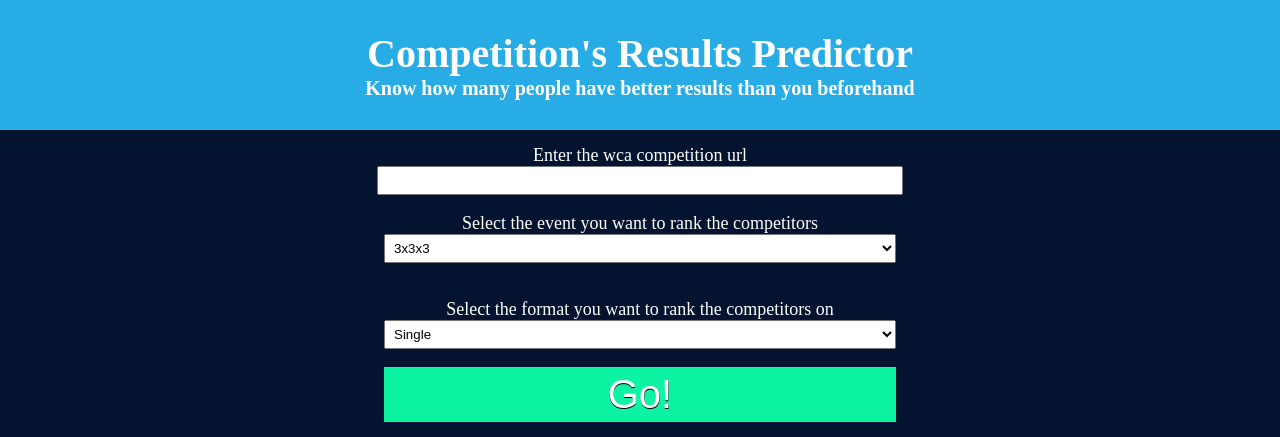
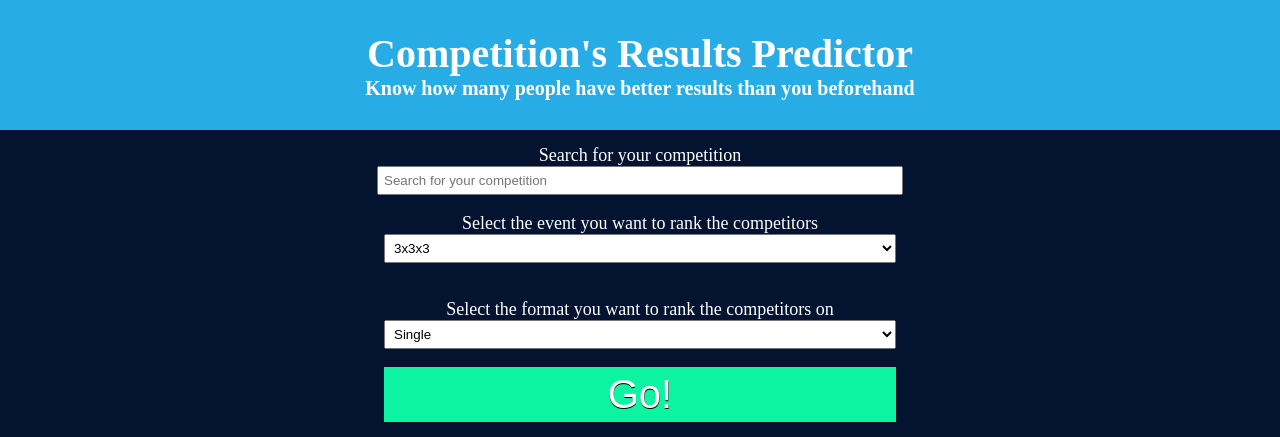
Before and after one commit to i6iesma/wca-competition-predictor, a Flask app: page / in a window 1280 px wide. Shown: the top 437 px of the page. Run offline with Flask 3, Linux system fonts and the light colour scheme; data that the repository does not hold is empty; some libraries are stand-ins or nearby versions.

Commit message:
added search box working with 0 known issues

```diff
--- a/python-app/app.py
+++ b/python-app/app.py
@@ -6,20 +6,14 @@ import main as backend
 app = Flask(__name__)
 application = app
 
-class AllUsers():
-    pb_users = []
-    smart_prediction_users = []
-    def __init__(self, pb_users, smart_prediction_users) -> None:
-        self.pb_users = pb_users
-        self.smart_prediction_users = smart_prediction_users
-current_users = AllUsers([], [])
 @app.route('/', methods=["POST", "GET"])
 def index():
     if request.method == "GET":
-        return render_template('index.html', users=[], event="", format="", len_users = 0,  url="")
+        ids, names = backend.get_all_competitions()
+        return render_template('index.html', comp_names=names, users=[], event="", format="", len_users = 0,  url="")
     elif request.method == "POST":
 
-        url = request.form.get('url')
+        competition_name = request.form.get('url')
         format = request.form.get('format')
         event = request.form.get('event')
         #Set the text on the fields and dropdowns to the option
@@ -27,15 +21,16 @@ def index():
         print("event is " + str(event))
         #Get the users from the backend
         #Filter the competition id from url like this https://www.worldcubeassociation.org/competitions/LazarilloOpen2023
-        competition_id = str(url).strip("https://www.worldcubeassociation.org/competitions/")
         #Get all the users already sorted
-        pb_users, smart_prediction_users = backend.main(competition_id, event, format)
+        pb_users, smart_prediction_users = backend.main(competition_name, event, format)
         mode_text = "By PB on the event specified"
+        ids, names = backend.get_all_competitions()
         #This is a very cheap trick which basically I take all of the user data that I need in
         #The javascript and place it in a hidden paragraph at the end of the page so js can access it
         jsonified_pb_users = json.dumps(pb_users, indent=2)
         jsonified_smart_prediction_users = json.dumps(smart_prediction_users, indent=2)
-        return render_template('index.html',  pb_users=pb_users, mode_text=mode_text,event=event, format=format, url=url, mode=mode, jsonified_pb_users=jsonified_pb_users, jsonified_smart_prediction_users=jsonified_smart_prediction_users)
+        return render_template('index.html',  comp_names=names, pb_users=pb_users, mode_text=mode_text,event=event, format=format, competition_name=competition_name, mode=mode, jsonified_pb_users=jsonified_pb_users, jsonified_smart_prediction_users=jsonified_smart_prediction_users)
+
 
 
 if __name__ == "__main__":
--- a/python-app/backend/main.py
+++ b/python-app/backend/main.py
@@ -1,7 +1,27 @@
 import mysql.connector as connector
 import datetime
 
-
+def get_all_competitions():
+    # Connection with the db named wca_dev
+    connection = connector.connect(
+        host="localhost",
+        user="python_script_user",
+        password="python_script_user"
+    )
+    # Commands in order to use wca_dev db
+    cursor = connection.cursor(buffered=True)
+    cursor.execute("use wca_dev")
+    #This function gets all competitions returning the name and id of the comp
+    #in order to index it in the search function
+    cursor.execute("SELECT id,name from Competitions")
+    ids_names = cursor.fetchall()
+    ids = []
+    names = []
+    for id_name in ids_names:
+        ids.append(id_name[0])
+        names.append(id_name[1])
+    return ids, names
+    connection.close()
 def get_all_users(competition_id,  cursor):
     # Get all the people ids
 
@@ -63,6 +83,13 @@ def get_smart_prediction(users, event, format, competitionId, cursor):
         if user["result"] != '':
             new_users.append(user)
     return new_users
+def get_comp_id(comp_name, cursor):
+    print(comp_name)
+    cursor.execute("select id from Competitions where name='" + comp_name + "';")
+    comp_id = str(cursor.fetchall())[3:][:-4]
+    print(str(comp_id))
+    return comp_id
+
 
 def get_pb(users, event, format, cursor):
     new_users = []
@@ -159,7 +186,7 @@ def debug_user_status(users, previous_function):
     for user in users:
         print("this user has a result of " + user["result"] + " and this was called from " + previous_function)
 #Competition id is written with camelCase because of the way it is in the wca db
-def main(competitionId, event, format):
+def main(competition_name, event, format):
     # Connection with the db named wca_dev
     connection = connector.connect(
         host="localhost",
@@ -169,6 +196,7 @@ def main(competitionId, event, format):
     # Commands in order to use wca_dev db
     cursor = connection.cursor(buffered=True)
     cursor.execute("use wca_dev")
+    competitionId = get_comp_id(competition_name, cursor)
     #Example code for getting user data in the pb mode
     users = get_all_users(competitionId, cursor)
     #Both modes are calcultated in advance so you can change them without reloading the page
--- a/python-app/templates/base.html
+++ b/python-app/templates/base.html
@@ -7,6 +7,15 @@
     <script src="/static/index.js
         "></script>
     <title>Competition's Results Predictor</title>
+    <script src="https://ajax.googleapis.com/ajax/libs/jquery/1.7.1/jquery.js"></script>
+
+    <script src="https://ajax.googleapis.com/ajax/libs/jqueryui/1.8.16/jquery-ui.js"></script>
+
+    <link
+      href="http://ajax.googleapis.com/ajax/libs/jqueryui/1.8.16/themes/ui-lightness/jquery-ui.css"
+      rel="stylesheet"
+      type="text/css"
+    />
     {% block head %} {% endblock %}
   </head>
   <body>
--- a/python-app/templates/index.html
+++ b/python-app/templates/index.html
@@ -3,10 +3,23 @@
 {% block body %}
 <div class=form>
     <form id="event-form" method="post" action="">
-    <label>Enter the wca competition url</label>
+    <label>Search for your competition</label>
     <br>
-    <input type="text" value="{{ url }}" name='url'></input><br>
-            </br>
+    <input placeholder="Search for your competition" value="{{competition_name}}"name="url" type="text" id="tags" />
+
+    <script>
+      $( function() {
+      	var availableTags = [
+      		{% for comp_name in comp_names %}
+      			"{{comp_name}}",
+      		{% endfor %}
+      	];
+      	$( "#tags" ).autocomplete({
+      	source: availableTags
+      	});
+      } );
+    </script>
+    <br><br>
 
 <label class=event-form>Select the event you want to rank the competitors</label>
 <br>
```
